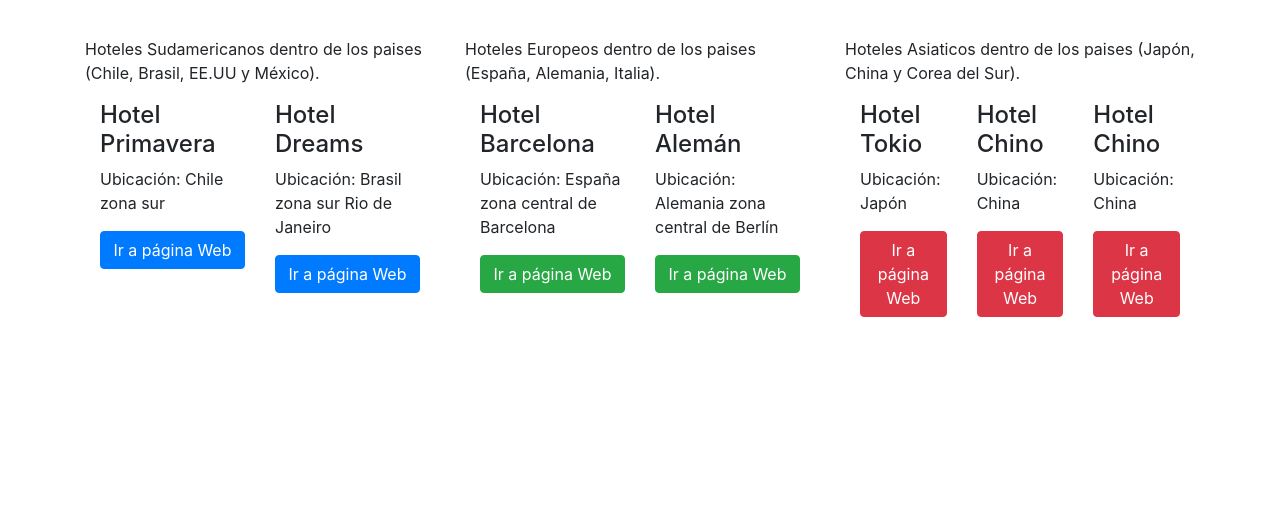
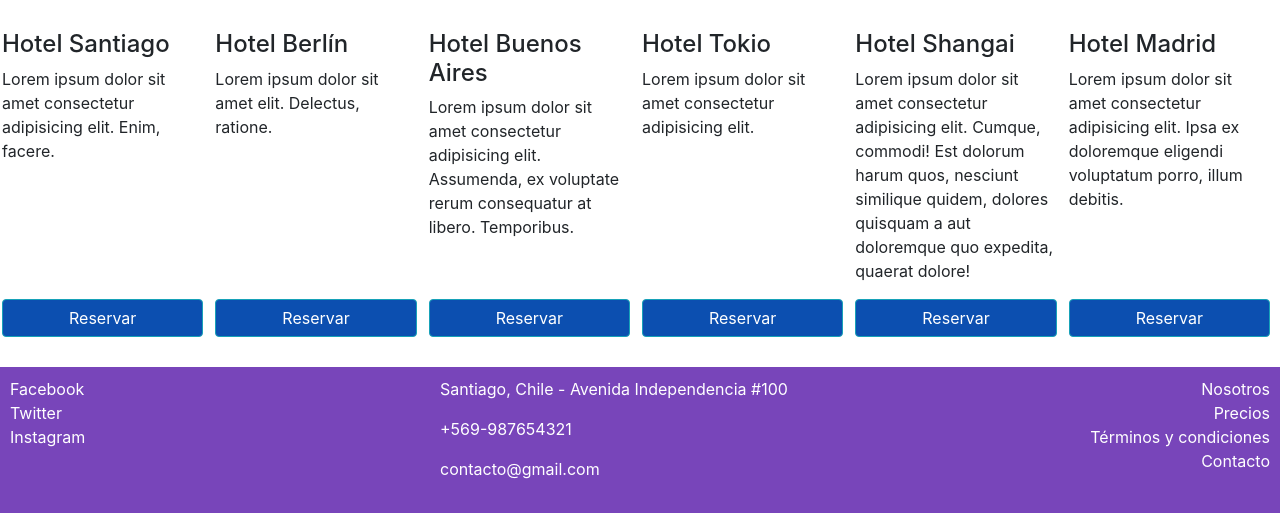
Before and after one commit to erre-developer/guia-hoteles, a website: page index.html in a window 1280 px wide. Shown: the part 395-908 px from the top of the page. Before the commit the page ends 800 px from the top, so only its background shows below. Drawn offline with nearby package versions, Linux system fonts and the light colour scheme.

Commit message:
Creacion de CSS y Alineacion de card

```diff
--- /dev/null
+++ b/css/main.css
@@ -0,0 +1,23 @@
+.jumbotron {
+    background-color: #6841B0;
+    color: white;
+}
+
+footer {
+    padding: 10px 10px 0 10px;
+    background-color: #7845BA;
+    color: white;
+    margin-bottom: 0px;
+    margin-top: 20px;
+}
+
+.card-hotel {
+    flex: 1 200px;
+    padding: 2px 10px 10px 2px;
+    margin-top: 10px;
+}
+
+.btn-reserva {
+    background-color: #0C4FB0;
+    width: 100%;
+}
--- a/index.html
+++ b/index.html
@@ -8,96 +8,91 @@
     <!-- Bootstrap CSS -->
     <link rel="stylesheet" href="node_modules/bootstrap/dist/css/bootstrap.min.css">
 
+    <link rel="stylesheet" href="css/main.css">
+
     <title>Hello, world!</title>
   </head>
   <body>
     <div class="jumbotron jumbotron-fluid">
         <div class="container">
-          <h1 class="display-2">Hoteles</h1>
+          <h1 class="display-3">Hoteles</h1>
          </div>
     </div>
 
-    <div class="container">
-        <div class="row">
-            <div class="col-sm">
+    <div class="d-flex flex-wrap">
+        <div class="col-sm-6">
             <h2>Correo electrónico</h2>
             <p>Registrate para recibir nuestras ultimas ofertas y descuentos en los mejores hoteles del mundo</p>
         </div>
 
-            <div class="col-sm">
+        <div class="col-sm-6">
             <h2>Promociones</h2>
             <p>No te pierdas los increibles descuentos y promociones a travéz de nuesta App. la puedes descargar en los formatos de Ios y Android, en sus distintas plataformas</p>
         </div>
 
     </div>
-    </div>
+
 
     <br>
 
-    <div class="container">
-        <div class="row">
-
-            <div class="col-sm-4">
-                <p>Hoteles Sudamericanos dentro de los paises (Chile, Brasil, EE.UU y México).</p>
-                <div class="container-fluid">
-                    <div class="row">
-                        <div class="col-sm">
-                            <h4>Hotel Primavera</h4>
-                            <p>Ubicación: Chile zona sur</p>
-                            <button type="button" class="btn btn-primary btn-block">Ir a página Web</button>
+    <div class="d-flex flex-wrap">
+        <div class="card-hotel d-flex flex-column justify-content-between">
+            <div>
+                <h4>Hotel Santiago</h4>
+                <p>Lorem ipsum dolor sit amet consectetur adipisicing elit. Enim, facere.</p>
             </div>
-
-                        <div class="col-sm">
-                            <h4>Hotel Dreams</h4>
-                            <p>Ubicación: Brasil zona sur Rio de Janeiro</p>
-                            <button type="button" class="btn btn-primary btn-block">Ir a página Web</button>
-                        </div>
-                    </div>
+            <div>
+                <button type="button" class="btn btn-reserva btn-info btn-block">Reservar</button>
             </div>
         </div>
 
-            <div class="col-sm-4">
-                <p>Hoteles Europeos dentro de los paises (España, Alemania, Italia).</p>
-                <div class="container-fluid">
-                    <div class="row">
-                        <div class="col-sm">
-                            <h4>Hotel Barcelona</h4>
-                            <p>Ubicación: España zona central de Barcelona</p>
-                            <button type="button" class="btn btn-success btn-block">Ir a página Web</button>
+        <div class="card-hotel d-flex flex-column justify-content-between">
+            <div>
+                <h4>Hotel Berlín</h4>
+                <p>Lorem ipsum dolor sit amet  elit. Delectus, ratione.</p>
             </div>
-
-                        <div class="col-sm">
-                            <h4>Hotel Alemán</h4>
-                            <p>Ubicación: Alemania zona central de Berlín</p>
-                            <button type="button" class="btn btn-success btn-block">Ir a página Web</button>
-                        </div>
-                    </div>
+            <div>
+                <button type="button" class="btn btn-reserva btn-info btn-block">Reservar</button>
             </div>
             </div>
 
-            <div class="col-sm-4">
-                <p>Hoteles Asiaticos dentro de los paises (Japón, China y Corea del Sur).</p>
-                <div class="container-fluid">
-                    <div class="row">
-                        <div class="col-sm">
-                            <h4>Hotel Tokio</h4>
-                            <p>Ubicación: Japón</p>
-                            <button type="button" class="btn btn-danger btn-block">Ir a página Web</button>
+        <div class="card-hotel d-flex flex-column justify-content-between">
+            <div>
+                <h4>Hotel Buenos Aires</h4>
+                <p>Lorem ipsum dolor sit amet consectetur adipisicing elit. Assumenda, ex voluptate rerum consequatur at libero. Temporibus.</p>
+            </div>
+            <div>
+                <button type="button" class="btn btn-reserva btn-info btn-block">Reservar</button>
+            </div>
             </div>
 
-                        <div class="col-sm">
-                            <h4>Hotel Chino</h4>
-                            <p>Ubicación: China</p>
-                            <button type="button" class="btn btn-danger btn-block">Ir a página Web</button>
+        <div class="card-hotel d-flex flex-column justify-content-between">
+            <div>
+                <h4>Hotel Tokio</h4>
+                <p>Lorem ipsum dolor sit amet consectetur adipisicing elit.</p>
+            </div>
+            <div>
+                <button type="button" class="btn btn-reserva btn-info btn-block">Reservar</button>
+            </div>
             </div>
 
-                        <div class="col-sm">
-                            <h4>Hotel Chino</h4>
-                            <p>Ubicación: China</p>
-                            <button type="button" class="btn btn-danger btn-block">Ir a página Web</button>
+        <div class="card-hotel d-flex flex-column justify-content-between">
+            <div>
+                <h4>Hotel Shangai</h4>
+                <p>Lorem ipsum dolor sit amet consectetur adipisicing elit. Cumque, commodi! Est dolorum harum quos, nesciunt similique quidem, dolores quisquam a aut doloremque quo expedita, quaerat dolore!</p>
+            </div>
+            <div>
+                <button type="button" class="btn btn-reserva btn-info btn-block">Reservar</button>
+            </div>
             </div>
 
+        <div class="card-hotel d-flex flex-column justify-content-between">
+            <div>
+                <h4>Hotel Madrid</h4>
+                <p>Lorem ipsum dolor sit amet consectetur adipisicing elit. Ipsa ex doloremque eligendi voluptatum porro, illum debitis.</p>
             </div>
+            <div>
+                <button type="button" class="btn btn-reserva btn-info btn-block">Reservar</button>
             </div>
             </div>
 
@@ -105,10 +100,28 @@
 
     </div>
 
+    <footer>
+        <div class="row">
+            <div class="col-sm-4 d-flex flex-column">
+                <a href="http://www.facebok.com" style="color: white;">Facebook</a>
+                <a href="http://www.twitter.com" style="color: white;">Twitter</a>
+                <a href="http://www.instagram.com" style="color: white;">Instagram</a>
             </div>
-
-    <br>
-    <br>
+            <div class="col-sm-4 d-flex flex-column">
+                <address>
+                    <p>Santiago, Chile - Avenida Independencia #100</p>
+                    <p>+569-987654321</p>
+                    <P>contacto@gmail.com</P>
+                </address>
+            </div>
+            <div class="col-sm-4 d-flex flex-column align-items-end">
+                <a href="" style="color: white;">Nosotros</a>
+                <a href="" style="color: white;">Precios</a>
+                <a href="" style="color: white;">Términos y condiciones</a>
+                <a href="" style="color: white;">Contacto</a>
+            </div>
+        </div>
+    </footer>
 
 
 
```
Lines whose indentation alone changed are shown as unchanged.
